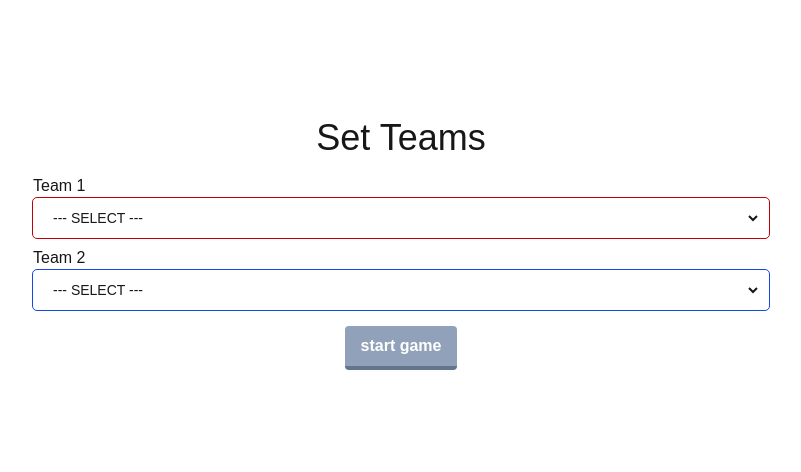
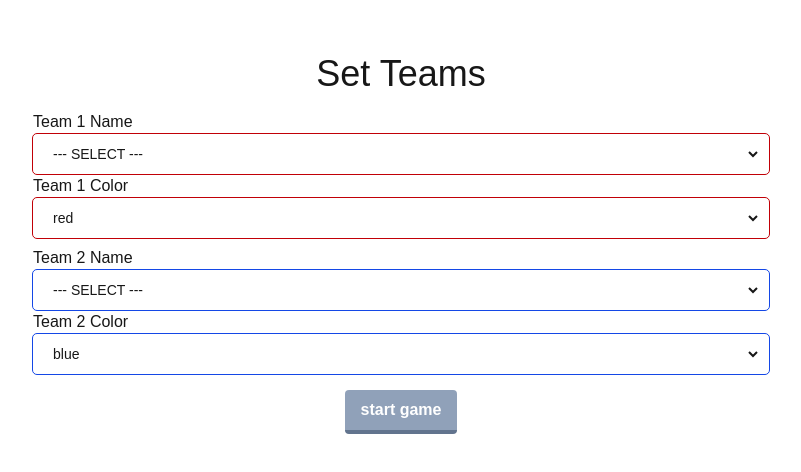
Before and after one commit to Merk42/cornholder, a Next.js app: page /pwa/cornholder/start in a window 1280 px wide. Shown: the part 164-636 px from the top of the page, without its empty margins (239-1040 px from the left). Built offline with nearby package versions, Linux system fonts and the light colour scheme.

Commit message:
team color options

```diff
--- a/app/const/style.ts
+++ b/app/const/style.ts
@@ -1,6 +1,6 @@
-export type THEME = 'base'|'red'|'blue';
+export type THEME = 'base'|'red'|'orange'|'amber'|'yellow'|'lime'|'green'|'emerald'|'teal'|'cyan'|'sky'|'blue'|'indigo'|'violet'|'purple'|'fuchsia'|'pink'|'rose';
 export type THEME_GROUP = {
-  [T in THEME]:string
+  [T in THEME]?:string
 }
 
 export const DEFAULT_BUTTON = "bg-blue-500 hover:bg-blue-400 text-white font-bold py-2 px-4 border-b-4 border-blue-700 hover:border-blue-500 rounded disabled:bg-slate-400 disabled:border-slate-500"
@@ -8,46 +8,165 @@ export const DEFAULT_BUTTON = "bg-blue-500 hover:bg-blue-400 text-white font-bol
 export const TEAM_SELECT:THEME_GROUP = {
     'base':'h-10 w-full rounded border-r-8 border-transparent px-4 text-sm outline ',
     'red':'outline-red-700',
-    'blue':'outline-blue-700'
+    'orange':'outline-orange-700',
+    'amber':'outline-amber-700',
+    'yellow':'outline-yellow-700',
+    'lime':'outline-lime-700',
+    'green':'outline-green-700',
+    'emerald':'outline-emerald-700',
+    'teal':'outline-teal-700',
+    'cyan':'outline-cyan-700',
+    'sky':'outline-sky-700',
+    'blue':'outline-blue-700',
+    'indigo':'outline-indigo-700',
+    'violet':'outline-violet-700',
+    'purple':'outline-purple-700',
+    'fuchsia':'outline-fuchsia-700',
+    'pink':'outline-pink-700',
+    'rose':'outline-rose-700'
 }
 export const BAG_BORDER:THEME_GROUP = {
     'base':'flex flex-wrap border-2  p-2 my-4 shadow-xl/30',
     'red':'border-red-800 bg-red-100 dark:bg-red-700',
-    'blue':'border-blue-800 bg-blue-100 dark:bg-blue-700'
+    'orange':'border-orange-800 bg-orange-100 dark:bg-orange-700',
+    'amber':'border-amber-800 bg-amber-100 dark:bg-amber-700',
+    'yellow':'border-yellow-800 bg-yellow-100 dark:bg-yellow-700',
+    'lime':'border-lime-800 bg-lime-100 dark:bg-lime-700',
+    'green':'border-green-800 bg-green-100 dark:bg-green-700',
+    'emerald':'border-emerald-800 bg-emerald-100 dark:bg-emerald-700',
+    'teal':'border-teal-800 bg-teal-100 dark:bg-teal-700',
+    'cyan':'border-cyan-800 bg-cyan-100 dark:bg-cyan-700',
+    'sky':'border-sky-800 bg-sky-100 dark:bg-sky-700',
+    'blue':'border-blue-800 bg-blue-100 dark:bg-blue-700',
+    'indigo':'border-indigo-800 bg-indigo-100 dark:bg-indigo-700',
+    'violet':'border-violet-800 bg-violet-100 dark:bg-violet-700',
+    'purple':'border-purple-800 bg-purple-100 dark:bg-purple-700',
+    'fuchsia':'border-fuchsia-800 bg-fuchsia-100 dark:bg-fuchsia-700',
+    'pink':'border-pink-800 bg-pink-100 dark:bg-pink-700',
+    'rose':'border-rose-800 bg-rose-100 dark:bg-rose-700'
 }
 export const BAG_BUTTON:THEME_GROUP = {
     'base': 'cursor-pointer grow text-center border-2 p-2 rounded-md text-black dark:text-white peer-checked:text-white ',
-    'red': 'border-red-800 dark:bg-red-600 bg-red-300 dark:bg-red-800 peer-checked:bg-red-700',
-    'blue': 'border-blue-800 dark:bg-blue-600 bg-blue-300 dark:bg-blue-800 peer-checked:bg-blue-700'
+    'red':'border-red-800 dark:bg-red-600 bg-red-300 dark:bg-red-800 peer-checked:bg-red-700',
+    'orange':'border-orange-800 dark:bg-orange-600 bg-orange-300 dark:bg-orange-800 peer-checked:bg-orange-700',
+    'amber':'border-amber-800 dark:bg-amber-600 bg-amber-300 dark:bg-amber-800 peer-checked:bg-amber-700',
+    'yellow':'border-yellow-800 dark:bg-yellow-600 bg-yellow-300 dark:bg-yellow-800 peer-checked:bg-yellow-700',
+    'lime':'border-lime-800 dark:bg-lime-600 bg-lime-300 dark:bg-lime-800 peer-checked:bg-lime-700',
+    'green':'border-green-800 dark:bg-green-600 bg-green-300 dark:bg-green-800 peer-checked:bg-green-700',
+    'emerald':'border-emerald-800 dark:bg-emerald-600 bg-emerald-300 dark:bg-emerald-800 peer-checked:bg-emerald-700',
+    'teal':'border-teal-800 dark:bg-teal-600 bg-teal-300 dark:bg-teal-800 peer-checked:bg-teal-700',
+    'cyan':'border-cyan-800 dark:bg-cyan-600 bg-cyan-300 dark:bg-cyan-800 peer-checked:bg-cyan-700',
+    'sky':'border-sky-800 dark:bg-sky-600 bg-sky-300 dark:bg-sky-800 peer-checked:bg-sky-700',
+    'blue':'border-blue-800 dark:bg-blue-600 bg-blue-300 dark:bg-blue-800 peer-checked:bg-blue-700',
+    'indigo':'border-indigo-800 dark:bg-indigo-600 bg-indigo-300 dark:bg-indigo-800 peer-checked:bg-indigo-700',
+    'violet':'border-violet-800 dark:bg-violet-600 bg-violet-300 dark:bg-violet-800 peer-checked:bg-violet-700',
+    'purple':'border-purple-800 dark:bg-purple-600 bg-purple-300 dark:bg-purple-800 peer-checked:bg-purple-700',
+    'fuchsia':'border-fuchsia-800 dark:bg-fuchsia-600 bg-fuchsia-300 dark:bg-fuchsia-800 peer-checked:bg-fuchsia-700',
+    'pink':'border-pink-800 dark:bg-pink-600 bg-pink-300 dark:bg-pink-800 peer-checked:bg-pink-700',
+    'rose':'border-rose-800 dark:bg-rose-600 bg-rose-300 dark:bg-rose-800 peer-checked:bg-rose-700'
 }
 
 export const BAG_TOTAL:THEME_GROUP = {
     'base': 'flex-none w-[3ch] text-center self-center text-3xl ',
-    'red': 'text-red-800 dark:text-red-100',
-    'blue': 'text-blue-800 dark:text-blue-100'
+    'red':'text-red-800 dark:text-red-100',
+    'orange':'text-orange-800 dark:text-orange-100',
+    'amber':'text-amber-800 dark:text-amber-100',
+    'yellow':'text-yellow-800 dark:text-yellow-100',
+    'lime':'text-lime-800 dark:text-lime-100',
+    'green':'text-green-800 dark:text-green-100',
+    'emerald':'text-emerald-800 dark:text-emerald-100',
+    'teal':'text-teal-800 dark:text-teal-100',
+    'cyan':'text-cyan-800 dark:text-cyan-100',
+    'sky':'text-sky-800 dark:text-sky-100',
+    'blue':'text-blue-800 dark:text-blue-100',
+    'indigo':'text-indigo-800 dark:text-indigo-100',
+    'violet':'text-violet-800 dark:text-violet-100',
+    'purple':'text-purple-800 dark:text-purple-100',
+    'fuchsia':'text-fuchsia-800 dark:text-fuchsia-100',
+    'pink':'text-pink-800 dark:text-pink-100',
+    'rose':'text-rose-800 dark:text-rose-100'
 }
 
 export const SCORE:THEME_GROUP = {
     'base': 'place-content-center aspect-[1] text-center text-white text-[10vw] ',
-    'red': 'bg-red-600 ',
-    'blue': 'bg-blue-600 '
+    'red':'bg-red-600',
+    'orange':'bg-orange-600',
+    'amber':'bg-amber-600',
+    'yellow':'bg-yellow-600',
+    'lime':'bg-lime-600',
+    'green':'bg-green-600',
+    'emerald':'bg-emerald-600',
+    'teal':'bg-teal-600',
+    'cyan':'bg-cyan-600',
+    'sky':'bg-sky-600',
+    'blue':'bg-blue-600',
+    'indigo':'bg-indigo-600',
+    'violet':'bg-violet-600',
+    'purple':'bg-purple-600',
+    'fuchsia':'bg-fuchsia-600',
+    'pink':'bg-pink-600',
+    'rose':'bg-rose-600'
 }
 
 export const SUBMIT:THEME_GROUP = {
-    'base':'',
     'red':'bg-red-800',
-    'blue':'bg-blue-800'
+    'orange':'bg-orange-800',
+    'amber':'bg-amber-800',
+    'yellow':'bg-yellow-800',
+    'lime':'bg-lime-800',
+    'green':'bg-green-800',
+    'emerald':'bg-emerald-800',
+    'teal':'bg-teal-800',
+    'cyan':'bg-cyan-800',
+    'sky':'bg-sky-800',
+    'blue':'bg-blue-800',
+    'indigo':'bg-indigo-800',
+    'violet':'bg-violet-800',
+    'purple':'bg-purple-800',
+    'fuchsia':'bg-fuchsia-800',
+    'pink':'bg-pink-800',
+    'rose':'bg-rose-800'
 }
 
 export const FINAL = {
     'name': {
         'base':'text-left text-2xl p-2 border-2 ',
-        'red': 'border-red-800',
-        'blue':'border-blue-800'
+        'red':'border-red-800',
+        'orange':'border-orange-800',
+        'amber':'border-amber-800',
+        'yellow':'border-yellow-800',
+        'lime':'border-lime-800',
+        'green':'border-green-800',
+        'emerald':'border-emerald-800',
+        'teal':'border-teal-800',
+        'cyan':'border-cyan-800',
+        'sky':'border-sky-800',
+        'blue':'border-blue-800',
+        'indigo':'border-indigo-800',
+        'violet':'border-violet-800',
+        'purple':'border-purple-800',
+        'fuchsia':'border-fuchsia-800',
+        'pink':'border-pink-800',
+        'rose':'border-rose-800'
     },
     'score': {
         'base':'text-2xl p-2 border-2 ',
-        'red': 'border-red-800',
-        'blue':'border-blue-800'
+        'red':'border-red-800',
+        'orange':'border-orange-800',
+        'amber':'border-amber-800',
+        'yellow':'border-yellow-800',
+        'lime':'border-lime-800',
+        'green':'border-green-800',
+        'emerald':'border-emerald-800',
+        'teal':'border-teal-800',
+        'cyan':'border-cyan-800',
+        'sky':'border-sky-800',
+        'blue':'border-blue-800',
+        'indigo':'border-indigo-800',
+        'violet':'border-violet-800',
+        'purple':'border-purple-800',
+        'fuchsia':'border-fuchsia-800',
+        'pink':'border-pink-800',
+        'rose':'border-rose-800'
     }
 }
--- a/app/start/page.tsx
+++ b/app/start/page.tsx
@@ -2,10 +2,10 @@
 import { useState } from 'react';
 import { useRouter } from 'next/navigation';
 import { useCounterStore } from '../providers/counter-store-provider'
-import { DEFAULT_BUTTON, TEAM_SELECT } from '../const/style';
+import { DEFAULT_BUTTON, TEAM_SELECT, THEME } from '../const/style';
 
 export default function Start() {
-    const { team1color, team2color, setTeam1Name, setTeam2Name, setFirst } = useCounterStore(
+    const { setTeam1Name, setTeam2Name, setFirst, setTeam1Color, setTeam2Color } = useCounterStore(
         (state) => state,
     )
 
@@ -29,6 +29,26 @@ export default function Start() {
         "UniCORNs*"
     ]
 
+    const THEMES = [
+        'red',
+        'orange',
+        'amber',
+        'yellow',
+        'lime',
+        'green',
+        'emerald',
+        'teal',
+        'cyan',
+        'sky',
+        'blue',
+        'indigo',
+        'violet',
+        'purple',
+        'fuchsia',
+        'pink',
+        'rose'
+    ];
+
     const router = useRouter();
 
     const coinFlip = () => {
@@ -37,45 +57,68 @@ export default function Start() {
     };
 
     const handleGameStart = () => {
-        setTeam1Name(team1Name);
-        setTeam2Name(team2Name);
+        setTeam1Name(localTeam1Name);
+        setTeam2Name(localTeam2Name);
+        setTeam1Color(localTeam1Color);
+        setTeam2Color(localTeam2Color);
         coinFlip();
         router.push('/game');
     }
 
-    const [team1Name, setTeam1NameName] = useState('--- SELECT ---');
-    const [team2Name, setTeam2NameName] = useState('--- SELECT ---');
+    const [localTeam1Name, setLocalTeam1Name] = useState('--- SELECT ---');
+    const [localTeam2Name, setLocalTeam2Name] = useState('--- SELECT ---');
+    const [localTeam1Color, setLocalTeam1Color] = useState<THEME>('red');
+    const [localTeam2Color, setLocalTeam2Color] = useState<THEME>('blue');
 
-    const handleTeam1Change = (event:React.ChangeEvent<HTMLSelectElement>) => {
-        setTeam1NameName(event.target.value);
+    const handleTeam1NameChange = (event:React.ChangeEvent<HTMLSelectElement>) => {
+        setLocalTeam1Name(event.target.value);
     }
 
-    const handleTeam2Change = (event:React.ChangeEvent<HTMLSelectElement>) => {
-        setTeam2NameName(event.target.value);
+    const handleTeam2NameChange = (event:React.ChangeEvent<HTMLSelectElement>) => {
+        setLocalTeam2Name(event.target.value);
     }
 
+    const handleTeam1ColorChange = (event:React.ChangeEvent<HTMLSelectElement>) => {
+        setLocalTeam1Color(event.target.value as THEME);
+    }
+
+    const handleTeam2ColorChange = (event:React.ChangeEvent<HTMLSelectElement>) => {
+        setLocalTeam2Color(event.target.value as THEME);
+    }
 
     return (
         <form className='max-w-3xl px-4 mx-auto h-dvh place-content-center'>
             <h1 className='text-4xl my-4 text-center'>Set Teams</h1>
             <div className='mt-2'>
-                <label htmlFor="team1">Team 1</label>
-                <select className={`${TEAM_SELECT['base']}${TEAM_SELECT[team1color]}`} id="team1" value={team1Name} onChange={handleTeam1Change}>
+                <label htmlFor="team1name">Team 1 Name</label>
+                <select className={`${TEAM_SELECT['base']}${TEAM_SELECT[localTeam1Color]}`} id="team1name" value={localTeam1Name} onChange={handleTeam1NameChange}>
                     {TEAMS.map((team) => (
                         <option value={team} key={team}>{team}</option>
                     ))}
                 </select>
+                <label htmlFor="team1color">Team 1 Color</label>
+                <select className={`${TEAM_SELECT['base']}${TEAM_SELECT[localTeam1Color]}`} id="team1color" value={localTeam1Color} onChange={handleTeam1ColorChange}>
+                    {THEMES.map((color) => (
+                        <option value={color} key={color}>{color}</option>
+                    ))}
+                </select>
             </div>
             <div className='mt-2'>
-                <label htmlFor="team2">Team 2</label>
-                <select className={`${TEAM_SELECT['base']}${TEAM_SELECT[team2color]}`} id="team2" value={team2Name} onChange={handleTeam2Change}>
+                <label htmlFor="team2name">Team 2 Name</label>
+                <select className={`${TEAM_SELECT['base']}${TEAM_SELECT[localTeam2Color]}`} id="team2name" value={localTeam2Name} onChange={handleTeam2NameChange}>
                     {TEAMS.map((team) => (
                         <option value={team} key={team}>{team}</option>
                     ))}
                 </select>
+                <label htmlFor="team1color">Team 2 Color</label>
+                <select className={`${TEAM_SELECT['base']}${TEAM_SELECT[localTeam2Color]}`} id="team1color" value={localTeam2Color} onChange={handleTeam2ColorChange}>
+                    {THEMES.map((color) => (
+                        <option value={color} key={color}>{color}</option>
+                    ))}
+                </select>
             </div>
             <div className='text-center mt-4'>
-                <button type='button' className={DEFAULT_BUTTON} onClick={handleGameStart} disabled={team1Name === '--- SELECT ---' || team2Name === '--- SELECT ---'}>
+                <button type='button' className={DEFAULT_BUTTON} onClick={handleGameStart} disabled={localTeam1Name === '--- SELECT ---' || localTeam2Name === '--- SELECT ---'}>
                     start game
                 </button>
             </div>
--- a/app/stores/counter-store.ts
+++ b/app/stores/counter-store.ts
@@ -24,6 +24,8 @@ export type CounterActions = {
   increaseTeam2Score: (points:number) => void
   setTeam1Name: (name:string) => void
   setTeam2Name: (name:string) => void
+  setTeam1Color: (name:THEME) => void
+  setTeam2Color: (name:THEME) => void
   setFirst: (team:Team) => void
   resetScore: () => void
 }
```
